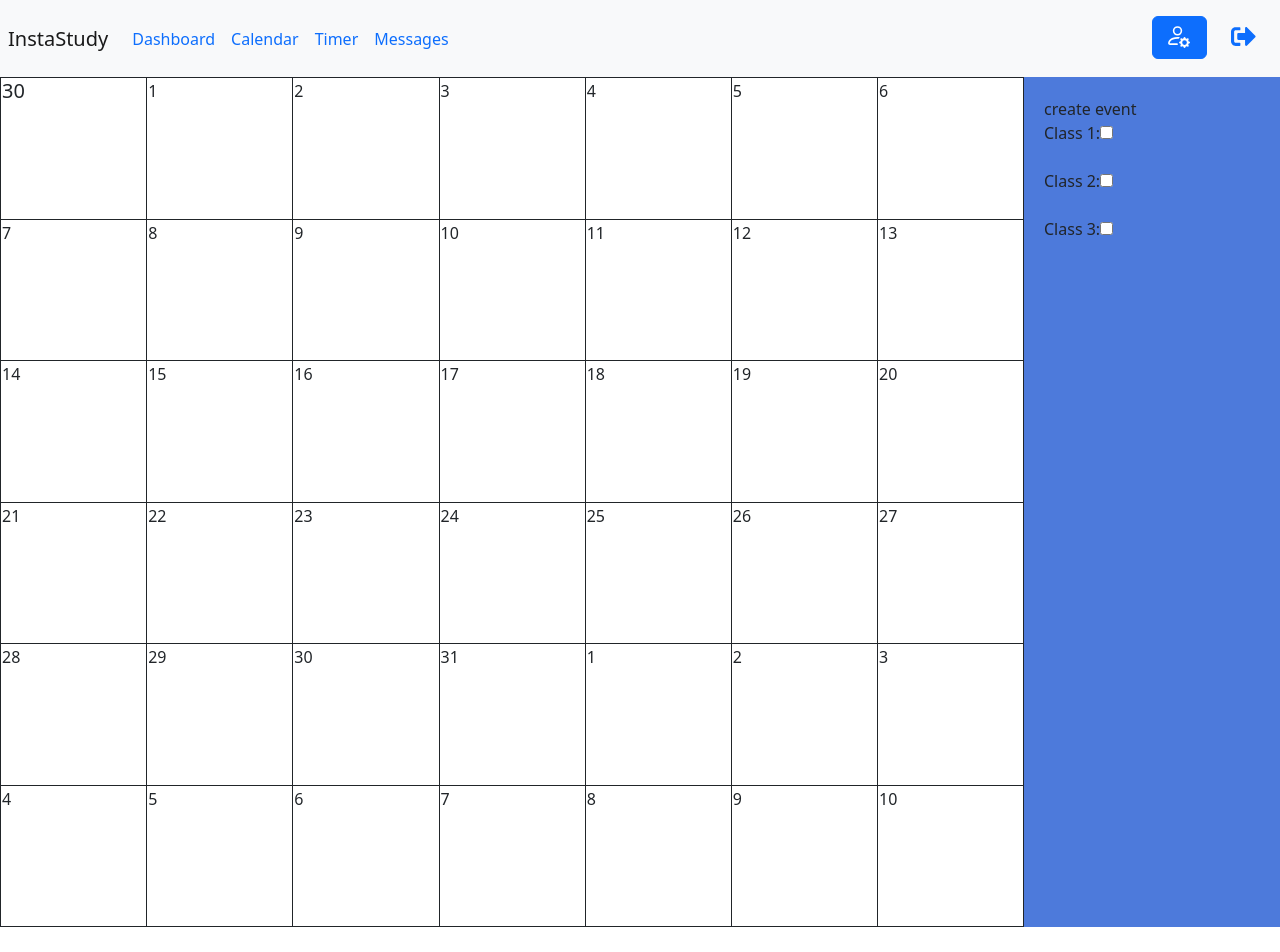
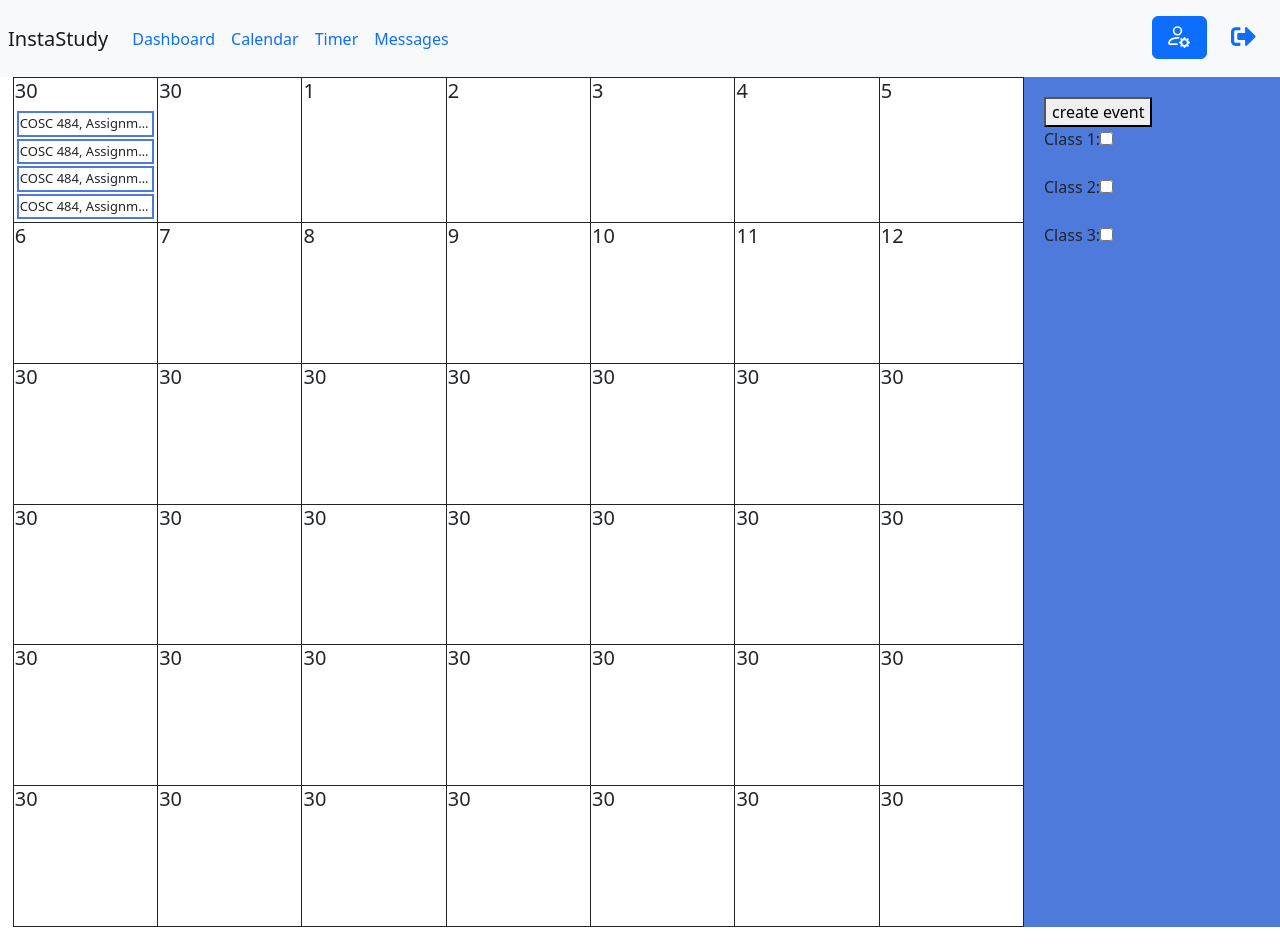
Before and after one commit to ThomasMartin1/webapp-484, a Next.js app: page /calendar in a window 1280 px wide. Shown: the top 952 px of the page. Built offline with nearby package versions, Linux system fonts and the light colour scheme.

Commit message:
calendar css edits and changed table data a bit

```diff
--- a/pages/calendar.js
+++ b/pages/calendar.js
@@ -1,5 +1,12 @@
 import AccountNav from "../components/accountnav";
 import styles from "../styles/Calendar.module.css";
+import ReactDom from "react-dom";
+import React from "react";
+
+function test() {
+  const test = React.createElement("span", null, "test Assignment");
+  ReactDom.render(test, document.getElementById("2"));
+}
 
 export default function Calendar() {
   return (
@@ -7,8 +14,8 @@ export default function Calendar() {
       <AccountNav />
       <section className={styles.section}>
         <aside className={styles.aside}>
+          <button onClick={test}>create event</button>
           <ul className={styles.asideUl}>
-            <li>create event</li>
             <li>
               <label for="class-1">Class 1:</label>
               <input type="checkbox" name="class-1" />
@@ -30,67 +37,229 @@ export default function Calendar() {
           <table className={styles.calendarTable}>
             <tr className={styles.tr}>
               <td className={styles.td}>
-                <div>
+                <div id="1">
                   <h5>30</h5>
-                  <span className={styles.dueDate}>COSC 484, Assignme...</span>
                   <span className={styles.dueDate}>COSC 484, Assignment 2</span>
                   <span className={styles.dueDate}>COSC 484, Assignment 2</span>
-                  <br />
                   <span className={styles.dueDate}>COSC 484, Assignment 2</span>
-                  <br />
+                  <span className={styles.dueDate}>COSC 484, Assignment 2</span>
                 </div>
               </td>
-              <td className={styles.td}>1</td>
-              <td className={styles.td}>2</td>
-              <td className={styles.td}>3</td>
-              <td className={styles.td}>4</td>
-              <td className={styles.td}>5</td>
-              <td className={styles.td}>6</td>
+              <td className={styles.td}>
+                <div id="2">
+                  <h5>30</h5>
+                </div>
+              </td>
+              <td className={styles.td}>
+                <div id="3">
+                  <h5>1</h5>
+                </div>
+              </td>
+              <td className={styles.td}>
+                <div id="4">
+                  <h5>2</h5>
+                </div>
+              </td>
+              <td className={styles.td}>
+                <div id="5">
+                  <h5>3</h5>
+                </div>
+              </td>
+              <td className={styles.td}>
+                <div id="6">
+                  <h5>4</h5>
+                </div>
+              </td>
+              <td className={styles.td}>
+                <div id="7">
+                  <h5>5</h5>
+                </div>
+              </td>
             </tr>
             <tr className={styles.tr}>
-              <td className={styles.td}>7</td>
-              <td className={styles.td}>8</td>
-              <td className={styles.td}>9</td>
-              <td className={styles.td}>10</td>
-              <td className={styles.td}>11</td>
-              <td className={styles.td}>12</td>
-              <td className={styles.td}>13</td>
+              <td className={styles.td}>
+                <div id="8">
+                  <h5>6</h5>
+                </div>
+              </td>
+              <td className={styles.td}>
+                <div id="9">
+                  <h5>7</h5>
+                </div>
+              </td>
+              <td className={styles.td}>
+                <div id="10">
+                  <h5>8</h5>
+                </div>
+              </td>
+              <td className={styles.td}>
+                <div id="11">
+                  <h5>9</h5>
+                </div>
+              </td>
+              <td className={styles.td}>
+                <div id="12">
+                  <h5>10</h5>
+                </div>
+              </td>
+              <td className={styles.td}>
+                <div id="13">
+                  <h5>11</h5>
+                </div>
+              </td>
+              <td className={styles.td}>
+                <div id="14">
+                  <h5>12</h5>
+                </div>
+              </td>
             </tr>
             <tr className={styles.tr}>
-              <td className={styles.td}>14</td>
-              <td className={styles.td}>15</td>
-              <td className={styles.td}>16</td>
-              <td className={styles.td}>17</td>
-              <td className={styles.td}>18</td>
-              <td className={styles.td}>19</td>
-              <td className={styles.td}>20</td>
+              <td className={styles.td}>
+                <div id="15">
+                  <h5>30</h5>
+                </div>
+              </td>
+              <td className={styles.td}>
+                <div id="16">
+                  <h5>30</h5>
+                </div>
+              </td>
+              <td className={styles.td}>
+                <div id="17">
+                  <h5>30</h5>
+                </div>
+              </td>
+              <td className={styles.td}>
+                <div id="18">
+                  <h5>30</h5>
+                </div>
+              </td>
+              <td className={styles.td}>
+                <div id="19">
+                  <h5>30</h5>
+                </div>
+              </td>
+              <td className={styles.td}>
+                <div id="20">
+                  <h5>30</h5>
+                </div>
+              </td>
+              <td className={styles.td}>
+                <div id="21">
+                  <h5>30</h5>
+                </div>
+              </td>
             </tr>
             <tr className={styles.tr}>
-              <td className={styles.td}>21</td>
-              <td className={styles.td}>22</td>
-              <td className={styles.td}>23</td>
-              <td className={styles.td}>24</td>
-              <td className={styles.td}>25</td>
-              <td className={styles.td}>26</td>
-              <td className={styles.td}>27</td>
+              <td className={styles.td}>
+                <div id="22">
+                  <h5>30</h5>
+                </div>
+              </td>
+              <td className={styles.td}>
+                <div id="23">
+                  <h5>30</h5>
+                </div>
+              </td>
+              <td className={styles.td}>
+                <div id="24">
+                  <h5>30</h5>
+                </div>
+              </td>
+              <td className={styles.td}>
+                <div id="25">
+                  <h5>30</h5>
+                </div>
+              </td>
+              <td className={styles.td}>
+                <div id="26">
+                  <h5>30</h5>
+                </div>
+              </td>
+              <td className={styles.td}>
+                <div id="27">
+                  <h5>30</h5>
+                </div>
+              </td>
+              <td className={styles.td}>
+                <div id="28">
+                  <h5>30</h5>
+                </div>
+              </td>
             </tr>
             <tr className={styles.tr}>
-              <td className={styles.td}>28</td>
-              <td className={styles.td}>29</td>
-              <td className={styles.td}>30</td>
-              <td className={styles.td}>31</td>
-              <td className={styles.td}>1</td>
-              <td className={styles.td}>2</td>
-              <td className={styles.td}>3</td>
+              <td className={styles.td}>
+                <div id="29">
+                  <h5>30</h5>
+                </div>
+              </td>
+              <td className={styles.td}>
+                <div id="30">
+                  <h5>30</h5>
+                </div>
+              </td>
+              <td className={styles.td}>
+                <div id="31">
+                  <h5>30</h5>
+                </div>
+              </td>
+              <td className={styles.td}>
+                <div id="32">
+                  <h5>30</h5>
+                </div>
+              </td>
+              <td className={styles.td}>
+                <div id="33">
+                  <h5>30</h5>
+                </div>
+              </td>
+              <td className={styles.td}>
+                <div id="34">
+                  <h5>30</h5>
+                </div>
+              </td>
+              <td className={styles.td}>
+                <div id="35">
+                  <h5>30</h5>
+                </div>
+              </td>
             </tr>
             <tr className={styles.tr}>
-              <td className={styles.td}>4</td>
-              <td className={styles.td}>5</td>
-              <td className={styles.td}>6</td>
-              <td className={styles.td}>7</td>
-              <td className={styles.td}>8</td>
-              <td className={styles.td}>9</td>
-              <td className={styles.td}>10</td>
+              <td className={styles.td}>
+                <div id="36">
+                  <h5>30</h5>
+                </div>
+              </td>
+              <td className={styles.td}>
+                <div id="37">
+                  <h5>30</h5>
+                </div>
+              </td>
+              <td className={styles.td}>
+                <div id="38">
+                  <h5>30</h5>
+                </div>
+              </td>
+              <td className={styles.td}>
+                <div id="39">
+                  <h5>30</h5>
+                </div>
+              </td>
+              <td className={styles.td}>
+                <div id="40">
+                  <h5>30</h5>
+                </div>
+              </td>
+              <td className={styles.td}>
+                <div id="41">
+                  <h5>30</h5>
+                </div>
+              </td>
+              <td className={styles.td}>
+                <div id="42">
+                  <h5>30</h5>
+                </div>
+              </td>
             </tr>
           </table>
         </article>
--- a/styles/Calendar.module.css
+++ b/styles/Calendar.module.css
@@ -18,7 +18,7 @@
 
   .article {
     float: right;
-    width: 80%;
+    width: 79%;
     height: 100%;
     background-color: #FFF2DF;
   }
@@ -31,6 +31,7 @@
 
   .calendarTable, .td, .th {
     border: 1px solid;
+    table-layout: fixed;
   }
 
   .tr {
@@ -40,14 +41,20 @@
   }
 
   .td {
-    width: 14.29%;;
+    width: 14.29%;
     height: 16.67%;
   }
 
   .dueDate {
+    width: auto;
     font-size: small;
-    max-width: 20ch;
-    display: none;
+    white-space: nowrap;
+    overflow: hidden;
+    text-overflow: ellipsis;
+    display: block;
+    padding: 1px;
+    border:#4d7adb solid 2px;
+    margin: 2px;
   }
 
   .calendarTable {
--- a/styles/Timer.module.css
+++ b/styles/Timer.module.css
@@ -82,5 +82,5 @@
     height: 930px;
     left: 1102px;
     top: 94px;
-    background: #FFBE5E
+    background: #4d7adb;
 }
```
